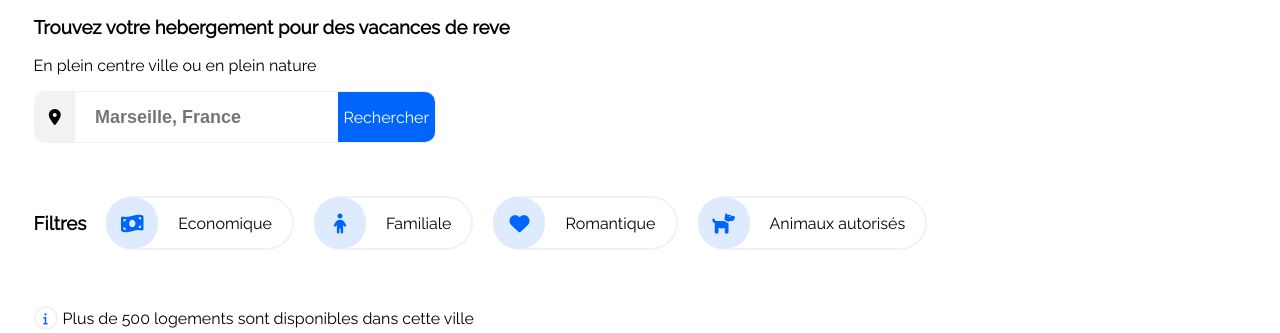
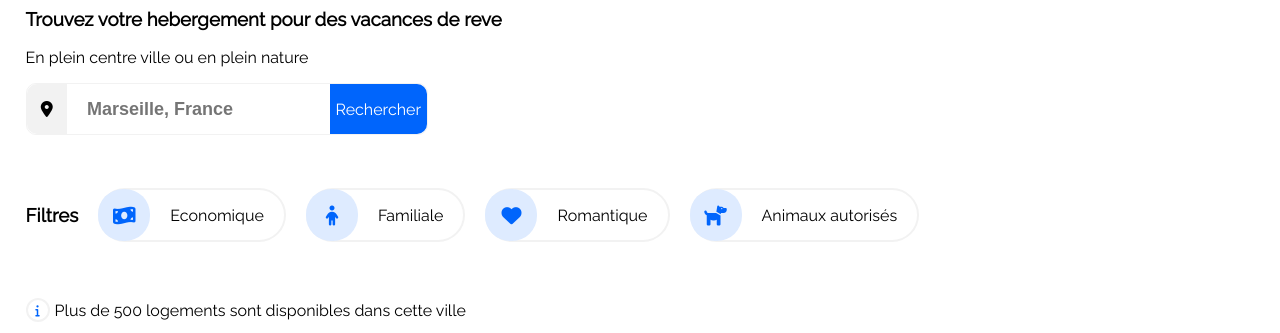
Before and after one commit to expdic/BillalKhemici_2_05082021, a plain HTML site: page index.html in a window 1280 px wide. Shown: the part 111-444 px from the top of the page. Drawn offline with Linux system fonts and the light colour scheme.

Commit message:
correction css

```diff
--- a/index.css
+++ b/index.css
@@ -1,6 +1,8 @@
 html,
 body {
+    height: auto;
     font-family: Raleway;
+    margin: auto;
 }
 
 .flexCenter {
@@ -111,9 +113,9 @@ body {
 }
 
 #body {
-
-    padding-left: 2%;
-    padding-right: 2%;
+    display: flex;
+    flex-direction: column;
+    align-content: flex-start;
 
 }
 
@@ -122,7 +124,9 @@ body {
 }
 
 .sieznav {
-    height: 100px;
+    height: 100%;
+    padding-left: 2%;
+    padding-right: 2%;
 }
 
 .textgras {
```
Also changed, not shown: index.html (+1 -1 lines).
